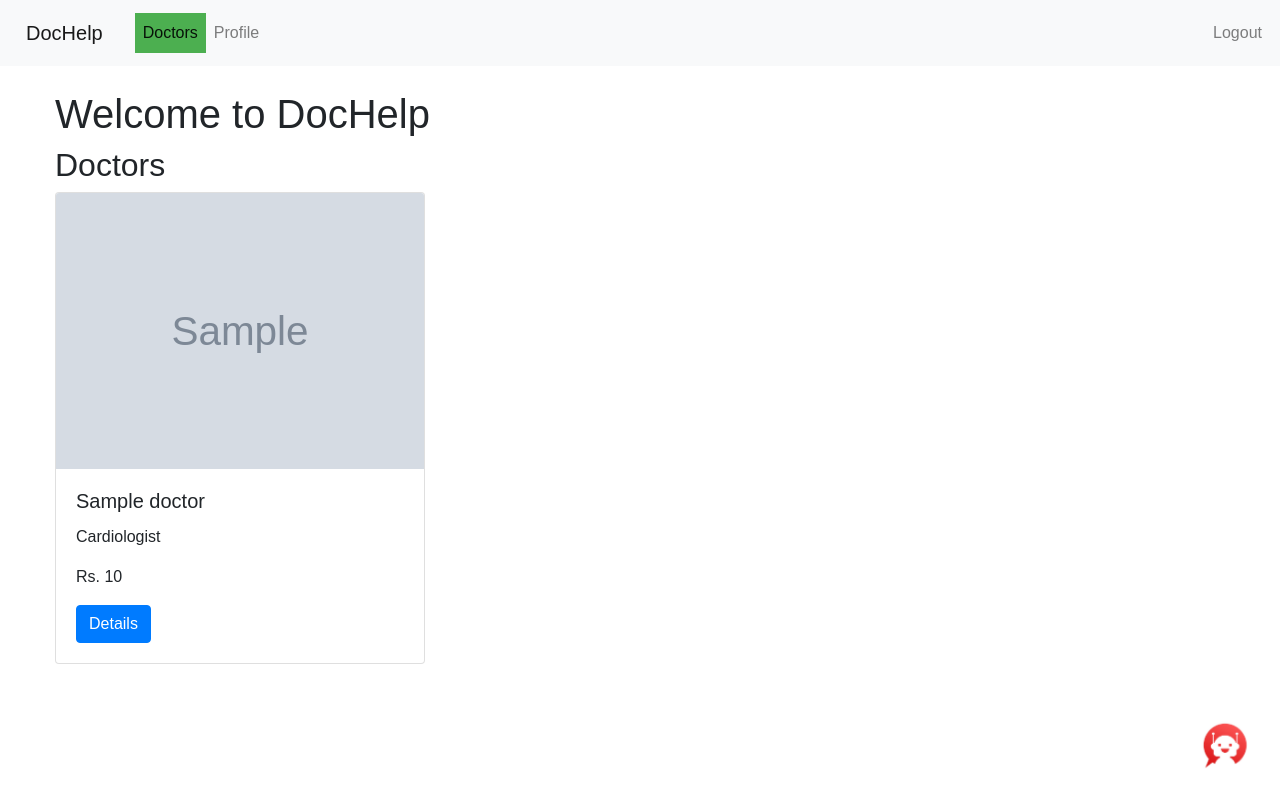
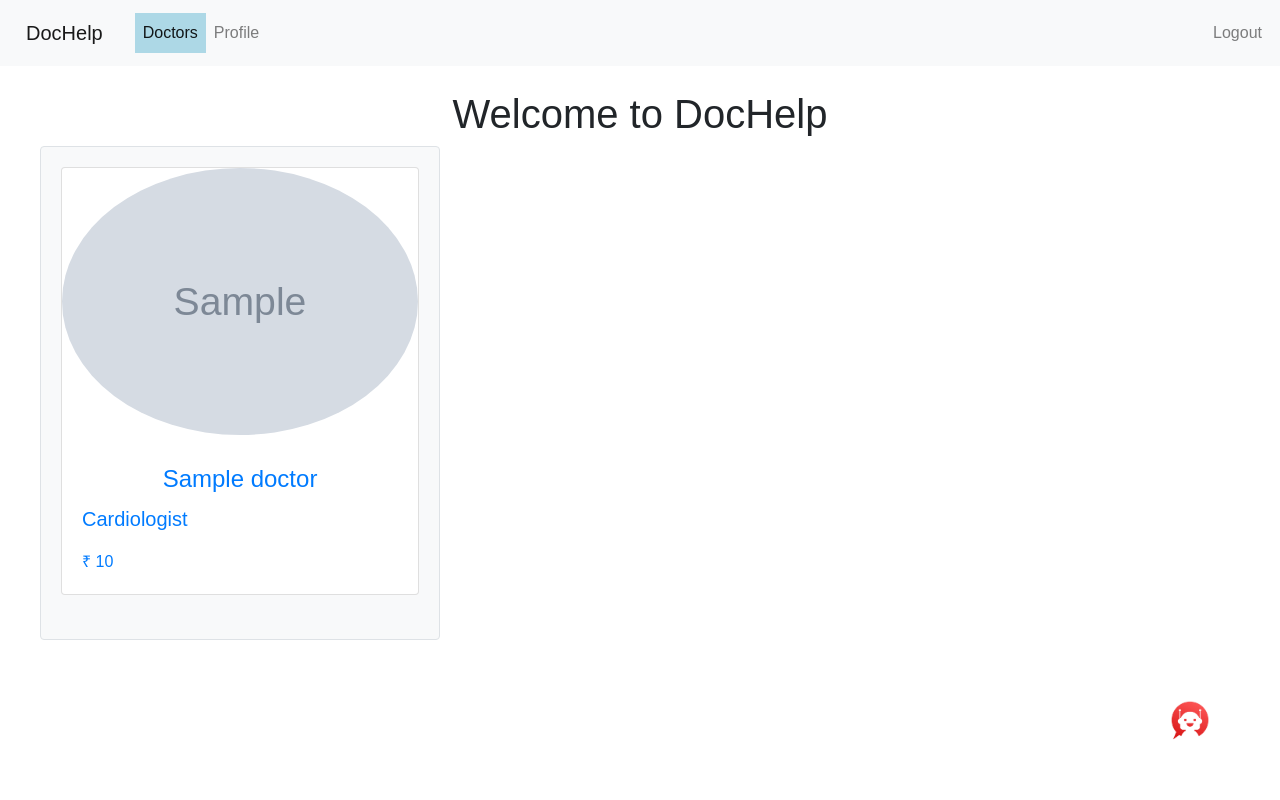
Before and after one commit to SubhojitGuin/doctor_search, a Django app: page / in a window 1280 px wide. Run offline with Django 5.2, Linux system fonts and the light colour scheme; a user stored in the database is signed in; tables that the repository leaves empty hold one stand-in row (values such as "Sample post"); grey boxes marked "Sample" are stand-in pictures; some libraries are stand-ins or nearby versions.

Commit message:
Modify Looks

```diff
--- a/doctor_search/doctors/static/doctors/styles.css
+++ b/doctor_search/doctors/static/doctors/styles.css
@@ -29,7 +29,7 @@ body {
 }
 
 .navbar a.active {
-  background-color: #4CAF50;
+  background-color: lightblue;
   color: white;
 }
 
@@ -42,6 +42,7 @@ body {
 
 h1, h2, h3, h4, h5, h6 {
   margin-top: 0;
+  text-align: center;
 }
 
 /* Doctor list styles */
@@ -61,7 +62,10 @@ h1, h2, h3, h4, h5, h6 {
 }
 
 .doctor-card:hover {
-  box-shadow: 0 8px 16px 0 rgba(0,0,0,0.2);
+  box-shadow: 0 8px 16px 0 rgba(0, 0, 0, 0.2);
+  background-color: lightblue;
+  transition: transform 0.3s ease;
+  transform: translateY(-5px);
 }
 
 .doctor-name {
@@ -89,5 +93,76 @@ h1, h2, h3, h4, h5, h6 {
 }
 
 #iframe-container {
-    display: none;
+  display: none;
+  position: fixed;
+  bottom: 70px;
+  right: 20px;
+  border: 1px solid #ccc;
+  background: #fff;
+  z-index: 999;
+  padding: 10px;
+  transition: all 0.3s ease;
+  transform: scale(0);
 }
+
+#iframe-container.expanded {
+  transform: scale(1);
+}
+
+.logo-container {
+  position: relative;
+  width: 100px;
+  height: 100px;
+  overflow: hidden;
+  cursor: pointer;
+}
+
+.logo {
+  position: absolute;
+  top: 0;
+  left: 0;
+  width: 60px;
+  height: 60px;
+  background-color: #333;
+  color: #fff;
+  display: flex;
+  align-items: center;
+  justify-content: center;
+  transition: all 0.5s ease;
+}
+
+.logo i {
+  font-size: 24px;
+  transition: all 0.5s ease;
+}
+
+.logo-content {
+  position: absolute;
+  top: 0;
+  left: 0;
+  width: 100%;
+  height: 100%;
+  border: none;
+  opacity: 0;
+  transition: all 0.5s ease;
+}
+
+.logo-container:hover .logo {
+  width: 100%;
+  height: 100%;
+}
+
+.logo-container:hover .logo i {
+  opacity: 0;
+}
+
+.logo-container:hover .logo-content {
+  opacity: 1;
+}
+
+/*.doctor-card:hover {*/
+/*  box-shadow: 0 8px 16px 0 rgba(0, 0, 0, 0.2);*/
+/*  background-color: lightblue;*/
+/*  transition: transform 0.3s ease;*/
+/*  transform: translateY(-5px);*/
+/*}*/
--- a/doctor_search/doctors/templates/doctors/base.html
+++ b/doctor_search/doctors/templates/doctors/base.html
@@ -12,7 +12,7 @@
     <style>
         #floating-logo {
             position: fixed;
-            bottom: 20px;
+            bottom: 10px;
             right: 20px;
             border: none;
             background: transparent;
@@ -21,7 +21,7 @@
         #iframe-container {
             display: none;
             position: fixed;
-            bottom: 70px;
+            bottom: 90px;
             right: 20px;
             border: 1px solid #ccc;
             background: #fff;
@@ -74,15 +74,20 @@
     <script src="https://maxcdn.bootstrapcdn.com/bootstrap/4.5.2/js/bootstrap.min.js" integrity="sha384-B4gt1jrGC7Jh4AgTPSdUtOBvfO8shuf57BaghqFfPlYxofvL8/KUEfYiJOMMV+rV" crossorigin="anonymous"></script>
     <script>
         $(document).ready(function() {
-            $("#floating-logo").click(function() {
-                $("#iframe-container").toggle();
-            });
+          $("#floating-logo").click(function() {
+            $("#iframe-container").toggleClass("expanded");
+            if ($("#iframe-container").hasClass("expanded")) {
+              $("#iframe-container").show();
+            } else {
+              $("#iframe-container").hide();
+            }
+          });
         });
     </script>
     {% endblock %}
 
-    <div id="floating-logo">
-        <img src="{% static 'doctors/logo.jpg' %}" alt="Logo" width="70" height="70">
+    <div id="floating-logo" class="logo-container">
+        <img src="{% static 'doctors/logo.jpg' %}" alt="Logo" class="logo" width="70" height="70">
     </div>
 
     <div id="iframe-container">
--- a/doctor_search/doctors/templates/doctors/doctors.html
+++ b/doctor_search/doctors/templates/doctors/doctors.html
@@ -7,20 +7,22 @@
 
 
 
-<h2>Doctors</h2>
+<!--<h2>Doctors</h2>-->
 
   <div class="row">
   {% for doctor in doctors %}
-    <div class="col-md-4">
-      <div class="card mb-4">
-        <img src="{{ doctor.image.url }}" class="card-img-top" alt="{{ doctor.name }}">
-        <div class="card-body">
-          <h5 class="card-title">{{ doctor.name }}</h5>
-          <p class="card-text">{{ doctor.specialty }}</p>
-          <p class="card-text">Rs. {{ doctor.fees }}</p>
-          <a href="{% url 'doctors:detail' doctor.id %}" class="btn btn-primary">Details</a>
+    <div class="col-md-4 doctor-card">
+      <a href="{% url 'doctors:detail' doctor.id %}">
+        <div class="card mb-4">
+          <img src="{{ doctor.image.url }}" class="card-img-top doctor-image" alt="{{ doctor.name }}">
+          <div class="card-body">
+            <h5 class="card-title doctor-name">{{ doctor.name }}</h5>
+            <p class="card-text doctor-specialty">{{ doctor.specialty }}</p>
+            <p class="card-text">&#x20B9; {{ doctor.fees }}</p>
+  <!--          <a href="{% url 'doctors:detail' doctor.id %}" class="btn btn-primary">Details</a>-->
+          </div>
         </div>
-      </div>
+      </a>
     </div>
   {% empty %}
     <div class="col-12">
```
Also changed, not shown: doctor_search/accounts/static/accounts/styles.css (+5 -5 lines), doctor_search/doctors/templates/doctors/detail.html (+9 -7 lines), 1 other file.
